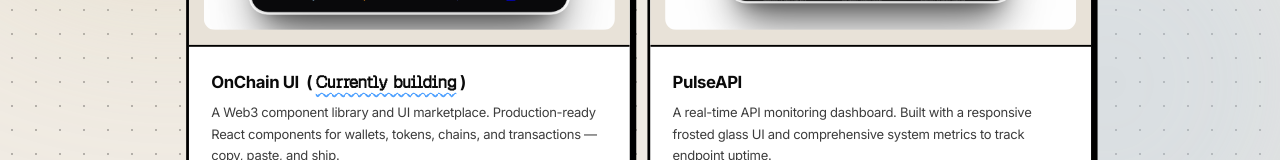
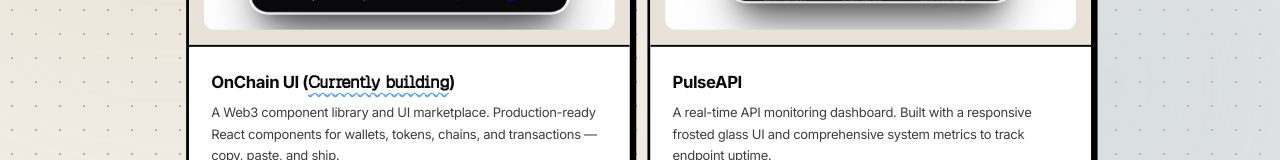
Before and after one commit to Quantapar/portfolio, a React (Vite) app: page / in a window 1280 px wide. Both pictures are taken after a click on the button 581 px from the left and 49 px from the top of the page. Shown: the part 506-666 px from the top of the page. Built offline with nearby package versions, Linux system fonts and the light colour scheme.

Commit message:
refactor: adjust project title and status layout in App component

```diff
--- a/src/App.tsx
+++ b/src/App.tsx
@@ -749,16 +749,16 @@ export function App() {
                   </a>
                 )}
                 <div className="p-6 flex flex-col flex-1">
-                  <div className="flex items-center gap-2 mb-2">
-                    <h3 className="text-lg font-bold text-(--text-primary) tracking-tight">
-                      {project.title}
-                    </h3>
+                  <h3 className="text-lg font-bold text-(--text-primary) tracking-tight mb-2">
+                    {project.title}
                     {"status" in project && project.status && (
-                      <span className="text-lg font-bold text-(--text-primary) tracking-tight">
-                        ( <span className="underline decoration-wavy decoration-blue-400 underline-offset-4" style={{ fontFamily: '"Geist Pixel Square"' }}>{project.status}</span> )
-                      </span>
+                      <>
+                        {" ("}
+                        <span className="underline decoration-wavy decoration-blue-400 underline-offset-4 whitespace-nowrap" style={{ fontFamily: '"Geist Pixel Square"' }}>{project.status}</span>
+                        {")"}
+                      </>
                     )}
-                  </div>
+                  </h3>
                   <p className="text-(--text-secondary) text-sm leading-relaxed mb-4">
                     {project.description}
                   </p>
```
